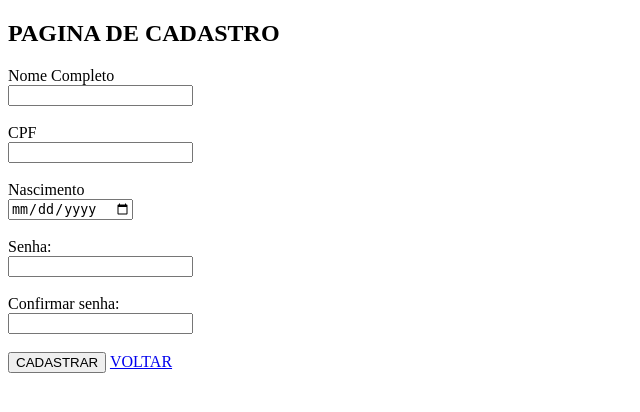
After one commit to abnersant10/lais-agenda, a Django app: page /cadastro in a window 1280 px wide. The commit adds this page. Shown: the top 412 px of the page, without its empty margins (0-640 px from the left). Run offline with Django 4.2, Linux system fonts and the light colour scheme.

Commit message:
login e cadastro OK

```diff
--- a/agend/urls.py
+++ b/agend/urls.py
@@ -15,9 +15,10 @@ Including another URLconf
 """
 from django.contrib import admin
 from django.urls import path
-from lais.views import login
+from lais.views import login, cadastro
 
 urlpatterns = [
     path('admin/', admin.site.urls),
-    path('', login, name='login')
+    path('', login, name='login'),
+    path('cadastro', cadastro, name='cadastro')
 ]
--- /dev/null
+++ b/lais/templates/cadastro.html
@@ -0,0 +1,28 @@
+<!DOCTYPE html>
+<html lang="pt-br">
+  <head>
+    <title>Agendamento</title>
+    <meta charset="utf-8"/>
+  </head>
+  <body>
+    <h2>PAGINA DE CADASTRO</h2>
+    <form method="post">
+      {%csrf_token%}
+      <label>Nome Completo</label><br>
+      <input type="name" name="#"/><br><br>
+      <label>CPF</label><br>
+      <input type="number" name="#"/><br><br>
+      <label>Nascimento</label><br>
+      <input type="date" name="#"/><br><br>
+      <label>Senha:</label><br>
+      <input type="password" name="#"/><br><br>
+      <label>Confirmar senha:</label><br>
+      <input type="password" name="#"/><br><br>
+      <input type="submit" value="CADASTRAR"/>
+      <a href="{% url 'login' %}" >
+        VOLTAR
+      </a>
+    </form>
+
+  </body>
+</html>
--- a/lais/views.py
+++ b/lais/views.py
@@ -7,3 +7,7 @@ def login(request):
     if request.method == 'POST':
         return HttpResponse("aeeer")
     return render(request, "login.html")
+
+
+def cadastro(request):
+    return render(request, "cadastro.html")
```
Also changed, not shown: lais/templates/login.html (+6 -1 lines).
